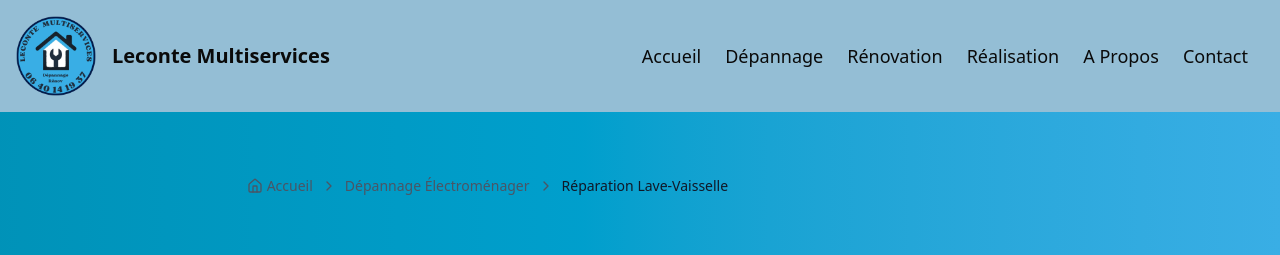
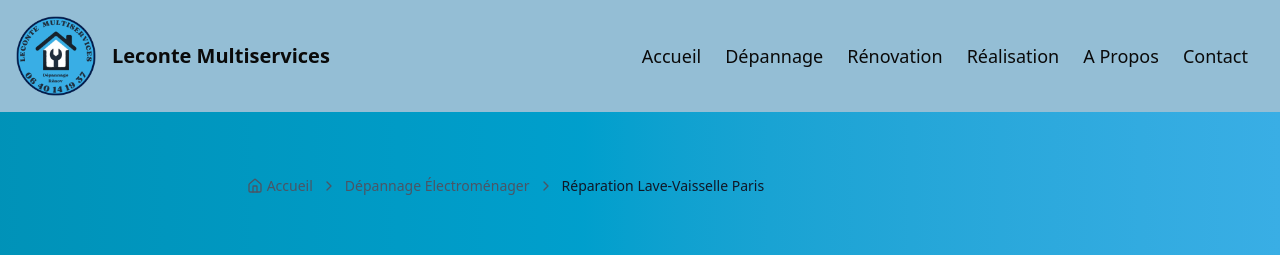
Before and after one commit to lucasYvernaux/nextjs-leconte-multiservices, a Next.js app: page /depannage/reparation-lave-vaisselle-paris in a window 1280 px wide. Shown: the top 255 px of the page. Built offline with nearby package versions, Linux system fonts and the light colour scheme.

Commit message:
refacto/depanvaisselle : wording ariane + test deploy branch dev new project vercel

```diff
--- a/src/app/depannage/reparation-lave-vaisselle-paris/page.tsx
+++ b/src/app/depannage/reparation-lave-vaisselle-paris/page.tsx
@@ -67,7 +67,7 @@ export default function RepaLaveVaisselle() {
                 <path d="m9 18 6-6-6-6" />
               </svg>
               <span className="text-gray-900 font-medium">
-                Réparation Lave-Vaisselle
+                Réparation Lave-Vaisselle Paris
               </span>
             </div>
           </nav>
```
